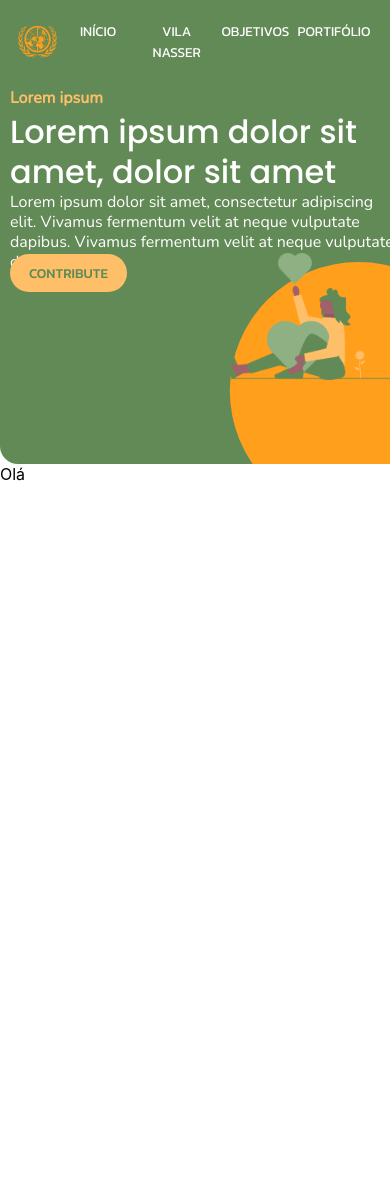
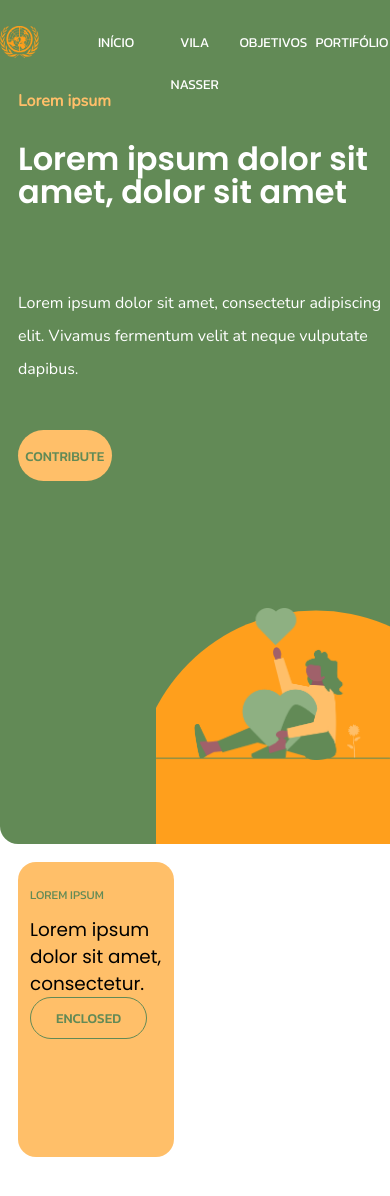
Before and after one commit to NadielySilva/ObjetivosSustentaveis_VilaNasser, a React (Create React App) app: page / in a window 390 px wide. Shown: the top 1196 px of the page. Built offline with nearby package versions, Linux system fonts and the light colour scheme.

Commit message:
fixing Header.js and Banner.js responsiveness

```diff
--- a/src/App.js
+++ b/src/App.js
@@ -5,6 +5,11 @@ import styled, { createGlobalStyle } from 'styled-components';
 import Header from './Components/Header';
 import Banner from './Components/Banner';
 import Main from './Components/Main';
+
+//FONTS
+// font-family: 'Nunito', sans-serif;
+// font-family: 'Kanit', sans-serif;
+// font-family: 'Poppins', sans-serif;
 
 const GlobalStyle = createGlobalStyle`
   *{
--- a/src/Components/Banner.js
+++ b/src/Components/Banner.js
@@ -16,12 +16,12 @@ const Container = styled.div`
   border-radius: 0 0 18px 18px;
   background-color: #628A56;
 
-  @media screen and (max-width: 481px){
-    height: 45vh;
+  @media screen and (max-width: 426px){
+    width: 100%;
+    height: 90vh;
     display: flex;
     flex-direction: column;
   }
-
 `;
 
 const BannerTextBox = styled.div`
@@ -33,10 +33,11 @@ const BannerTextBox = styled.div`
   justify-content: space-evenly;
   padding-left: 18px;
 
-  @media screen and (max-width: 481px){
-    width: 100vw;
-    height: 25vh;
-    padding-left: 10px;
+  @media screen and (max-width: 426px){
+    width: 100%;
+    height: 48vh;
+    display: flex;
+    flex-direction: column;
   }
 `;
 
@@ -48,23 +49,16 @@ const HighlightedText = styled.p`
   line-height: 1rem;
   height: 3vh;
 
-  @media screen and (min-width: 1281px){
-    font-size: 1.5rem;
-    line-height: 1.5rem;
+  @media screen and (min-width: 744px){
+    font-size: 1rem;
+    line-height: 1.05rem;
     height: 3vh;
   }
 
-  @media screen and (max-width: 813px){
-    font-size: 0.85rem;
-    line-height: 0.85rem;
-    height: 4.75vh;
-  }
-
-  @media screen and (max-width: 481px){
+  @media screen and (max-width: 426px){
     font-size: 1rem;
-    line-height: 2.5vh;
-    width: 100vw;
-    height: 2.5vh;
+    line-height: 1.05rem;
+    height: 5vh;
   }
 `;
 
@@ -77,24 +71,20 @@ const Title = styled.h1`
   width: 45vw;
   height: 15vh;
 
-  @media screen and (min-width: 1281px){
-    font-size: 3.5rem;
-    line-height: 5rem;
+
+  @media screen and (min-width: 744px){
+    font-weight: 600;
+    font-size: 2rem;
+    line-height: 2.05rem;
+    height: 22vh;
   }
 
-  @media screen and (max-width: 813px){
-    font-weight: 500;
+  @media screen and (max-width: 426px){
+    font-weight: 600;
     font-size: 2rem;
-    line-height: 2rem;
-    height: 17vh;
-  }
-
-  @media screen and (max-width: 481px){
-    font-weight: 500;
-    font-size: 2rem;
-    line-height: 2.5rem;
+    line-height: 2.05rem;
     width: 100vw;
-    height: 9vh;
+    height: 16vh;
   }
 `;
 
@@ -106,22 +96,17 @@ const Paragraph = styled.p`
   width: 45vw;
   height: 10vh;
 
-  @media screen and (min-width: 1281px){
-    font-size: 1.5rem;
-    line-height: 2rem;
+  @media screen and (min-width: 744px){
+    font-size: 1rem;
+    line-height: 1.05rem;
+    height: 12vh;
   }
 
-  @media screen and (max-width: 813px){
-    font-size: 0.85rem;
-    line-height: 1rem;
-    height: 14vh;
-  }
-
-  @media screen and (max-width: 481px){
+  @media screen and (max-width: 426px){
     font-size: 1rem;
-    line-height: 1.25rem;
+    line-height: 2.05rem;
     width: 100vw;
-    height: 7vh;
+    height: 16vh;
   }
 `;
 
@@ -142,14 +127,8 @@ const PrimaryBtn = styled.button`
     background-color: #fff;
   }
 
-  @media screen and (min-width: 1281px){
-    font-size: 1.5rem;
-  }
-
-  @media screen and (max-width: 481px){
-    width: 30vw;
-    height: 4.5vh;
-    border-radius: 4.5vh;
+  @media screen and (max-width: 426px){
+    width: 24vw;
   }
 `;
 
@@ -160,11 +139,10 @@ const BannerImgBox = styled.div`
   align-items: flex-end;
   justify-content: center;
 
-  @media screen and (max-width: 481px){
+  @media screen and (max-width: 426px){
     width: 100vw;
-    height: 20vh;
+    height: 42vh;
     justify-content: flex-end;
-    padding-left: 10px;
   }
 `;
 
@@ -176,24 +154,14 @@ const OrangeSemicircle = styled.div`
   clip-path: circle(42% at 11.75rem 85%);
   background-color: #FF9F1C;
 
-  @media screen and (min-width: 1281px){
-    clip-path: circle(42% at 22.5rem 85%);
+  @media screen and (min-width: 744px){
+    clip-path: circle(40% at 9rem 85%);
   }
 
-  @media screen and (max-width: 1281px){
-    clip-path: circle(42% at 14.75rem 85%);
-  }
-
-  @media screen and (max-width: 1081px){
-    clip-path: circle(40% at 12rem 90%);
-  }
-
-  @media screen and (max-width: 813px){
-    clip-path: circle(35% at 10rem 85%);
-  }
-
-  @media screen and (max-width: 481px){
-    clip-path: circle(35% at 9rem 85%);
+  @media screen and (max-width: 426px){
+    width: 60vw;
+    height: 42vh;
+    clip-path: circle(60% at 10rem 85%);
   }
 `;
 
@@ -203,22 +171,14 @@ const BannerImg = styled.img`
   position: relative;
   object-fit: contain;
 
-  @media screen and (max-width: 1281px){
-    top: 2vh;
+  @media screen and (min-width: 744px){
+    top: 0.70vh;
   }
 
-  @media screen and (max-width: 1081px){
-    top: 5vh;
-  }
-
-  @media screen and (max-width: 813px){
-    top: 0vh;
-  }
-
-  @media screen and (max-width: 481px){
-    width: 50vw;
+  @media screen and (max-width: 426px){
+    width: 60vw;
     height: 55vh;
-    top: 10vh;
+    top: 8.5vh;
   }
 `;
 
@@ -228,7 +188,7 @@ export default function Banner() {
       <BannerTextBox>
         <HighlightedText>Lorem ipsum</HighlightedText>
         <Title>Lorem ipsum dolor sit amet, dolor sit amet</Title>
-        <Paragraph>Lorem ipsum dolor sit amet, consectetur adipiscing elit. Vivamus fermentum velit at neque vulputate dapibus. Vivamus fermentum velit at neque vulputate dapibus.</Paragraph>
+        <Paragraph>Lorem ipsum dolor sit amet, consectetur adipiscing elit. Vivamus fermentum velit at neque vulputate dapibus. </Paragraph>
         <PrimaryBtn>Contribute</PrimaryBtn>
       </BannerTextBox>
       <BannerImgBox>
--- a/src/Components/Header.js
+++ b/src/Components/Header.js
@@ -13,16 +13,14 @@ const Container = styled.div`
   display: flex;
   align-items: center;
   justify-content: space-between;
-  padding: 0 18px 0 18px;
   background-color: #628A56;
 
   @media screen (max-width: 1024px){
     height: 10vh;
   }
 
-  @media screen (max-width: 480px){
+  @media screen (max-width: 426px){
     height: 5vh;
-    padding: 0;
   }
 `;
 
@@ -36,7 +34,7 @@ const Logo = styled.img`
     height: 8vh;
   }
 
-  @media screen and (max-width: 480px){
+  @media screen and (max-width: 426px){
     width: 10vw;
     height: 5vh;
   }
--- /dev/null
+++ b/src/Components/Highlight.js
@@ -0,0 +1,102 @@
+import React from 'react';
+import styled from 'styled-components';
+
+//FONTS
+// font-family: 'Nunito', sans-serif;
+// font-family: 'Kanit', sans-serif;
+// font-family: 'Poppins', sans-serif;
+
+const Container = styled.div`
+  width: 20vw;
+  height: 25vh;
+  padding: 12px;
+  border: none;
+  border-radius: 18px;
+  background-color: #FFBF69;
+
+  @media screen and (max-width: 769px){
+    width: 30vw;
+    height: 30vh;
+  }
+
+  @media screen and (max-width: 426px){
+    width: 40vw;
+    height: 35vh;
+  }
+
+  @media screen and (max-width: 376px){
+    width: 45vw;
+    height: 45vh;
+  }
+`;
+
+const HighlightText = styled.p`
+  font-family: 'Kanit', sans-serif;
+  font-weight: normal;
+  text-transform: uppercase;
+  color: #628A56;
+  line-height: 5vh;
+  width: 100%;
+  height: 5vh;
+
+  @media screen and (max-width: 1441px){
+    font-size: 1.25rem;
+  }
+
+  @media screen and (max-width: 1025px){
+    font-size: 0.85rem;
+  }
+
+  @media screen and (max-width: 426px){
+    font-size: 0.75rem;
+  }
+`;
+
+const Subtitle = styled.h2`
+  font-family: 'Poppins', sans-serif;
+  font-weight: 400;
+  font-size: 1.15rem;
+`;
+
+const PrimaryBtn = styled.button`
+  font-family: 'Kanit', sans-serif;
+  font-weight: 500;
+  font-size: 0.85rem;
+  text-transform: uppercase;
+  color: #628A56;
+  width: 12vw;
+  height: 6vh;
+  border: none;
+  border-radius: 6vh;
+  background-color: #FFBF69;
+
+  :hover{
+    cursor: pointer;
+    background-color: #fff;
+  }
+
+  @media screen and (min-width: 1281px){
+    font-size: 1.5rem;
+  }
+
+  @media screen and (max-width: 426px){
+    width: 30vw;
+    height: 5vh;
+    border-radius: 5vh;
+  }
+`;
+
+const SecondaryBtn = styled(PrimaryBtn)`
+  border: 1px solid #628A56;
+  background-color: transparent;
+`;
+
+export default function Highlight() {
+  return (
+    <Container>
+      <HighlightText>Lorem Ipsum</HighlightText>
+      <Subtitle>Lorem ipsum dolor sit amet, consectetur.</Subtitle>
+      <SecondaryBtn>Enclosed</SecondaryBtn>
+    </Container>
+  )
+}
--- a/src/Components/Main.js
+++ b/src/Components/Main.js
@@ -1,15 +1,20 @@
 import React from 'react';
 import styled from 'styled-components';
+
+//IMPORTING COMPONENTS
+import Highlight from './Highlight';
 
 const Container = styled.div`
   width: 100%;
   height: 100vh;
+  padding-top: 18px;
+  padding-left: 18px;
 `;
 
 export default function Main() {
   return (
     <Container>
-      <p>Olá</p>
+      <Highlight />
     </Container>
   )
 }
--- a/src/Components/Menu.js
+++ b/src/Components/Menu.js
@@ -12,7 +12,7 @@ const Container = styled.div`
   display: flex;
   align-items: center;
 
-  @media screen and (max-width: 480px){
+  @media screen and (max-width: 426px){
     width: 80vw;
     height: 5vh;
   }
@@ -25,11 +25,11 @@ const List = styled.ul`
   align-items: center;
   justify-content: space-between;
 
-  @media screen and (max-width: 1024px){
+  @media screen and (max-width: 1025px){
     width: 50vw;
   }
 
-  @media screen and (max-width: 480px){
+  @media screen and (max-width: 426px){
     width: 80vw;
     height: 5vh;
   }
@@ -51,15 +51,28 @@ const ListItem = styled.li`
     border-bottom: 3px solid #FF9F1C;
   }
 
-  @media screen and (max-width: 1024px){
+  @media screen and (max-width: 1441px){
+    font-size: 1.5rem;
+    width: 12vw;
+  }
+
+  @media screen and (max-width: 1025px){
     font-size: 0.85rem;
     width: 12vw;
   }
 
-  @media screen and (max-width: 480px){
+  @media screen and (max-width: 426px){
     word-break: break-word;
-    line-height: 2.5vh;
+    line-height: 5vh;
     width: 19.5vw;
+    height: 5vh;
+  }
+
+  @media screen and (max-width: 376px){
+    font-size: 0.75rem;
+    word-break: break-word;
+    line-height: 5vh;
+    width: 19vw;
     height: 5vh;
   }
 
```
Also changed, not shown: src/Components/Card.js (added, +9 -0 lines).
